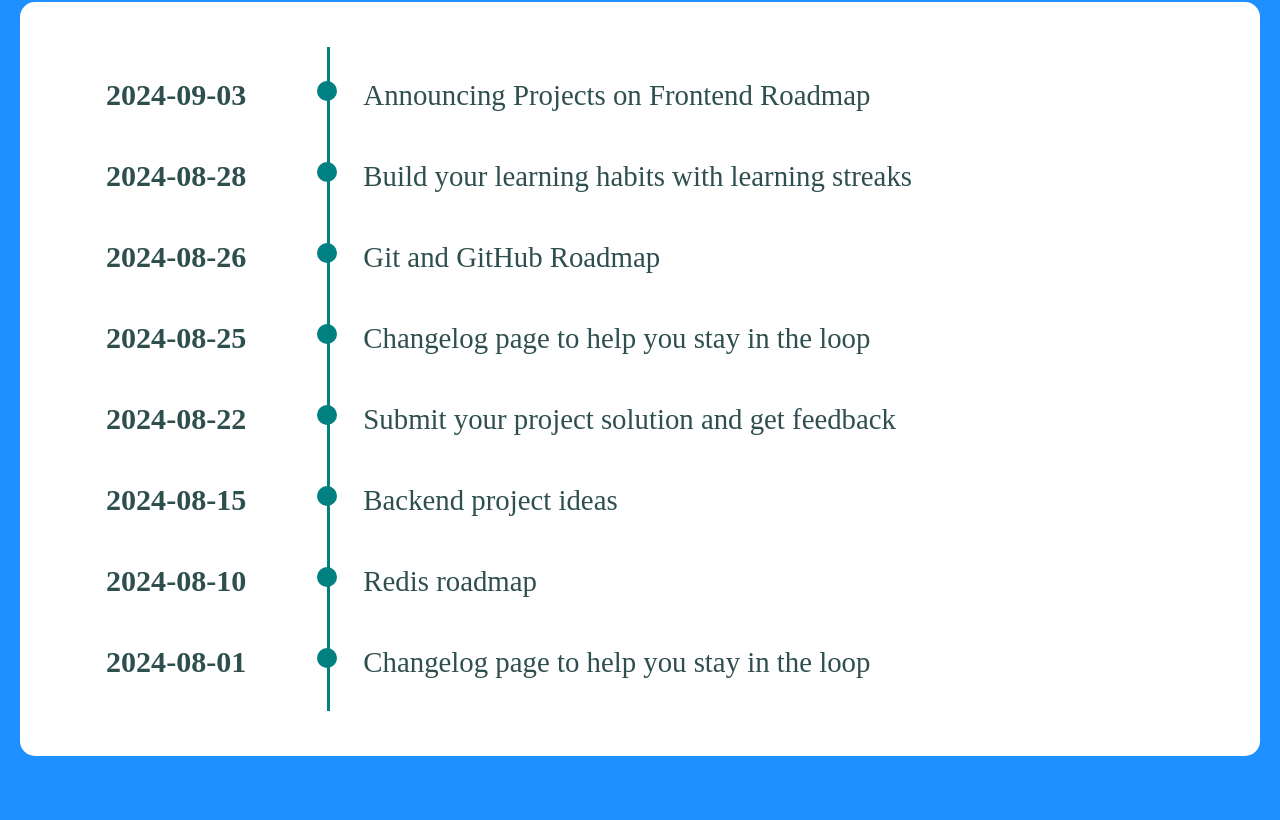
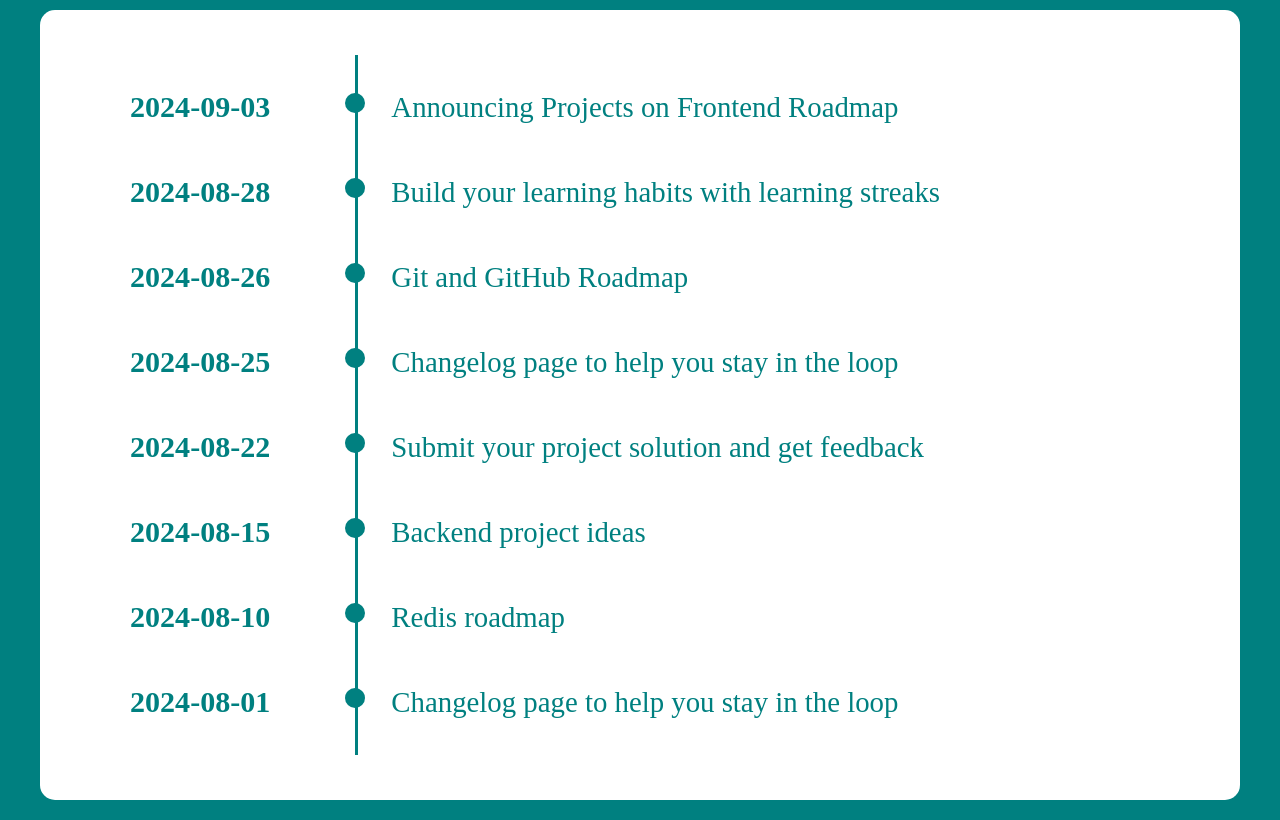
Before and after one commit to CoderAlchemy24/changelog, a website: page index.html in a window 1280 px wide. Shown: the part 70-890 px from the top of the page. Before the commit the page ends 846 px from the top, so only its background shows below. Drawn offline with Linux system fonts and the light colour scheme.

Commit message:
style.css change

```diff
--- a/style.css
+++ b/style.css
@@ -1,8 +1,8 @@
 body{
-    background-color: dodgerblue;
-    color:darkslategray;
+    background-color: teal;
+    color:lavenderblush;
     text-align: center;
-    margin:0;
+    margin:20px;
 }
 
 #header {
@@ -18,7 +18,7 @@
     border: none;
     border-radius: 15px;
     background-color: white;
-    color: rgb(150,60.100);
+    color: teal;
     display: flex;
     flex-direction: row;
 
@@ -28,7 +28,7 @@
 }
 
 
-li { margin: 16px;
+li { margin: 20px;
      padding:15px}
 
 #date {
@@ -47,7 +47,7 @@
 #log {
 
 
-   margin-left: -38px;
+   margin-left: -42px;
     /* list-style-type: none;
     */
     list-style-image: url('./images/circle.svg');
```
